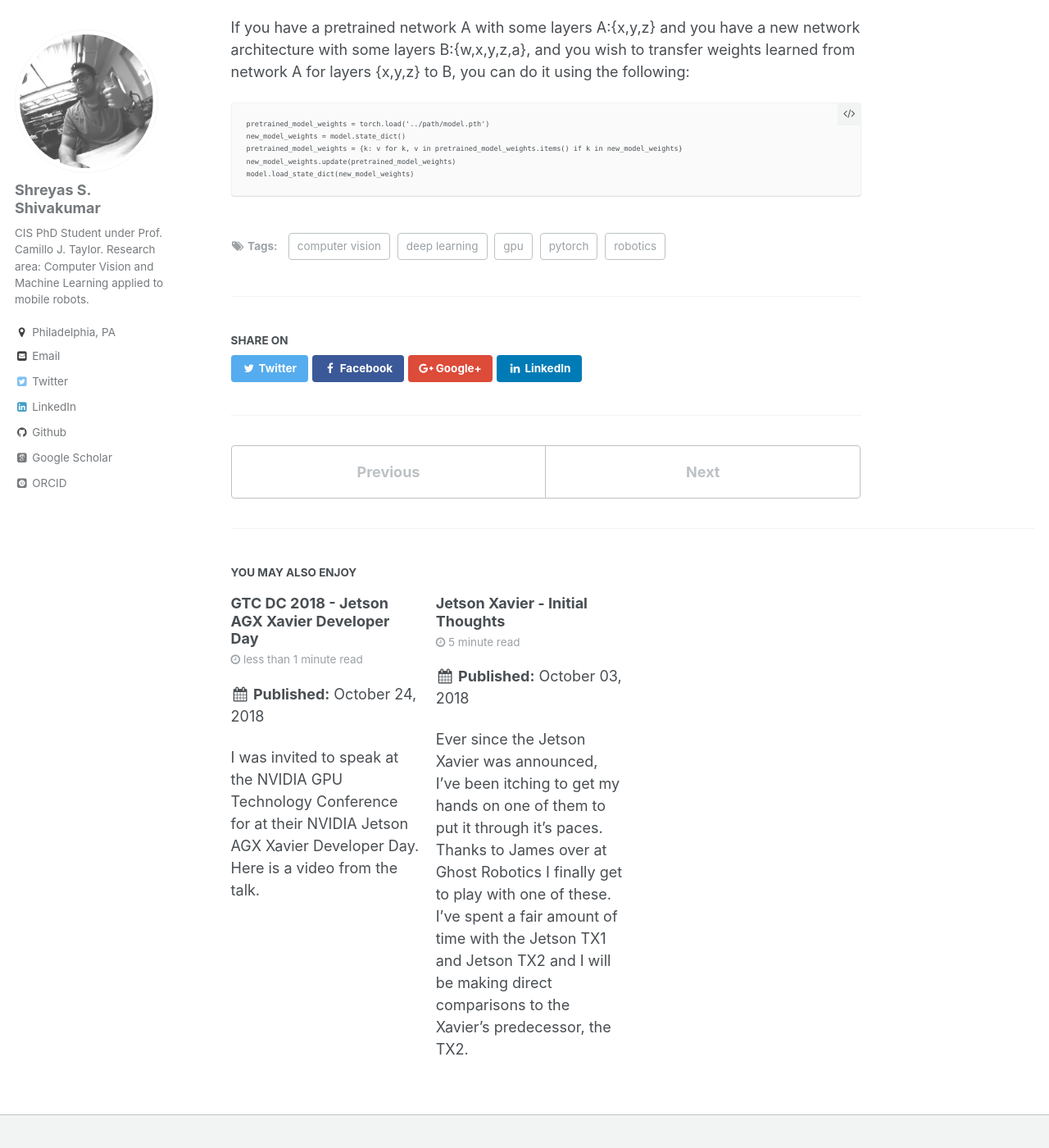
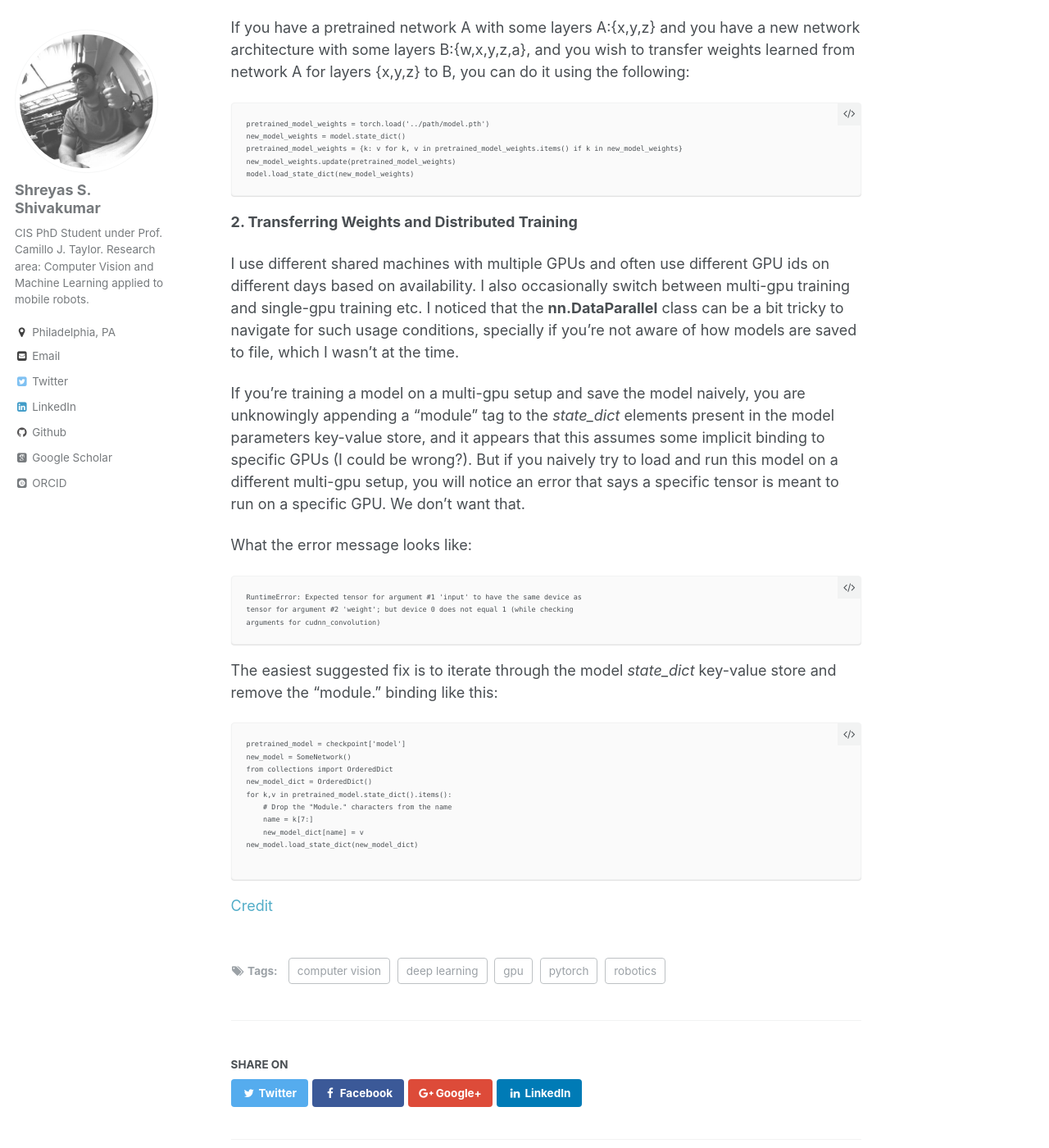
Before and after one commit to ShreyasSkandan/ShreyasSkandan.github.io, a Jekyll site: the page built from _posts/2018-10-6-pytorchtips.md, in a window 1280 px wide and 1400 px high, scrolled down 397 px. Shown: the whole window at 82% size. Built offline with Jekyll 4.4.1, drawn with Linux system fonts in a browser that asks for light colours; some web fonts are replaced; some of the changed text lies outside the part shown.

Commit message:
pytorch multi-gpu fix

````diff
--- a/_posts/2018-10-6-pytorchtips.md
+++ b/_posts/2018-10-6-pytorchtips.md
@@ -30,3 +30,44 @@ pretrained_model_weights = {k: v for k, v in pretrained_model_weights.items() if
 new_model_weights.update(pretrained_model_weights)
 model.load_state_dict(new_model_weights)
 ```
+
+__2. Transferring Weights and Distributed Training__
+
+I use different shared machines with multiple GPUs and often use different GPU
+ids on different days based on availability. I also occasionally switch between
+multi-gpu training and single-gpu training etc. I noticed that the
+**nn.DataParallel** class can be a bit tricky to navigate for such usage
+conditions, specially if you're not aware of how models are saved to file, which
+I wasn't at the time.
+
+If you're training a model on a multi-gpu setup and save the model naively, you
+are unknowingly appending a "module" tag to the *state_dict* elements present in
+the model parameters key-value store, and it appears that this assumes some
+implicit binding to specific GPUs (I could be wrong?). But if you naively try to
+load and run this model on a different multi-gpu setup, you will notice an error
+that says a specific tensor is meant to run on a specific GPU. We don't want
+that.
+
+What the error message looks like:
+```
+RuntimeError: Expected tensor for argument #1 'input' to have the same device as
+tensor for argument #2 'weight'; but device 0 does not equal 1 (while checking
+arguments for cudnn_convolution)
+```
+
+The easiest suggested fix is to iterate through the model *state_dict* key-value
+store and remove the "module." binding like this:
+```
+pretrained_model = checkpoint['model']
+new_model = SomeNetwork()
+from collections import OrderedDict
+new_model_dict = OrderedDict()
+for k,v in pretrained_model.state_dict().items():
+    # Drop the "Module." characters from the name
+    name = k[7:]
+    new_model_dict[name] = v
+new_model.load_state_dict(new_model_dict)
+
+```
+
+[Credit](https://discuss.pytorch.org/t/solved-keyerror-unexpected-key-module-encoder-embedding-weight-in-state-dict/1686/2)
````
